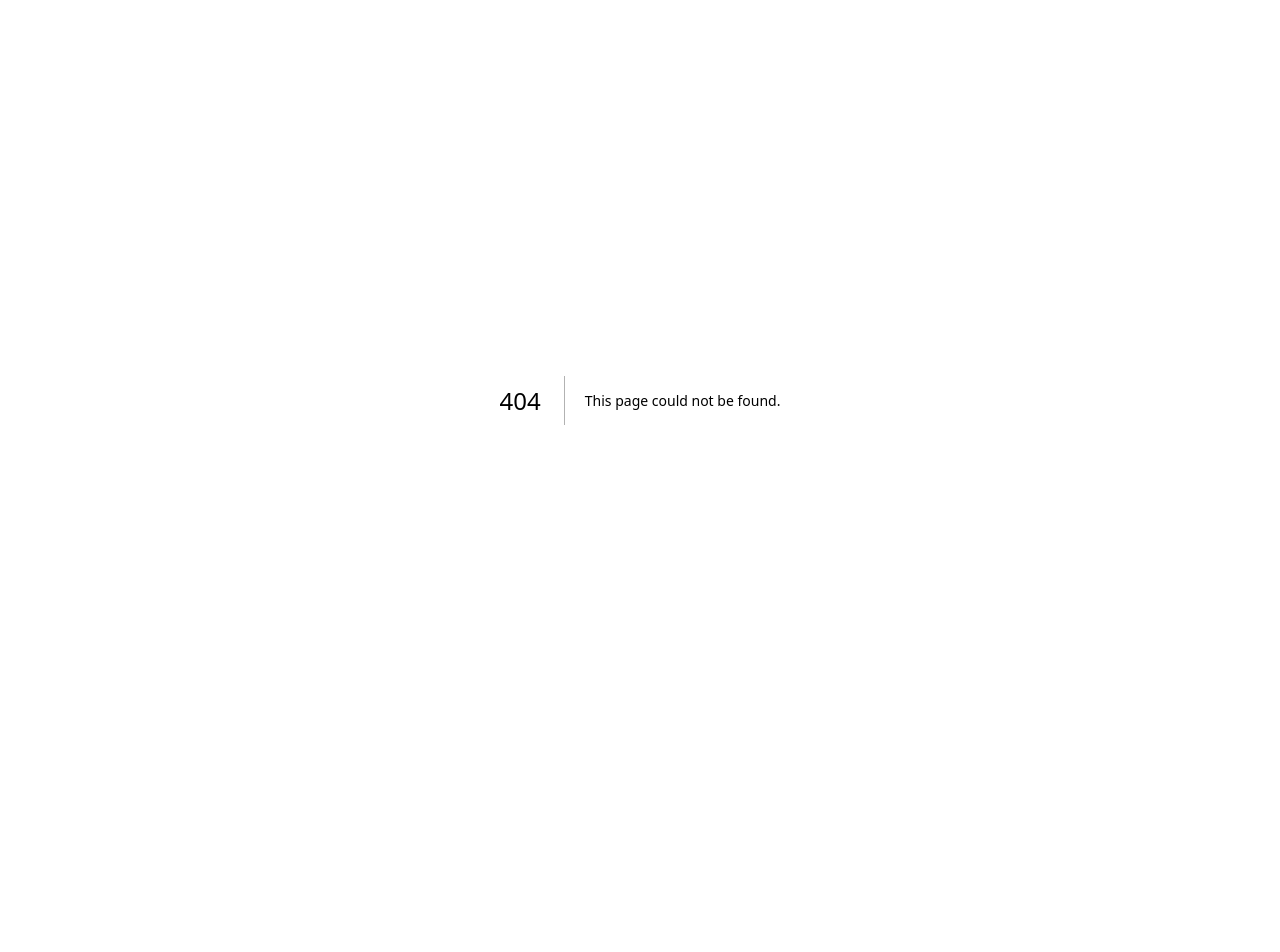
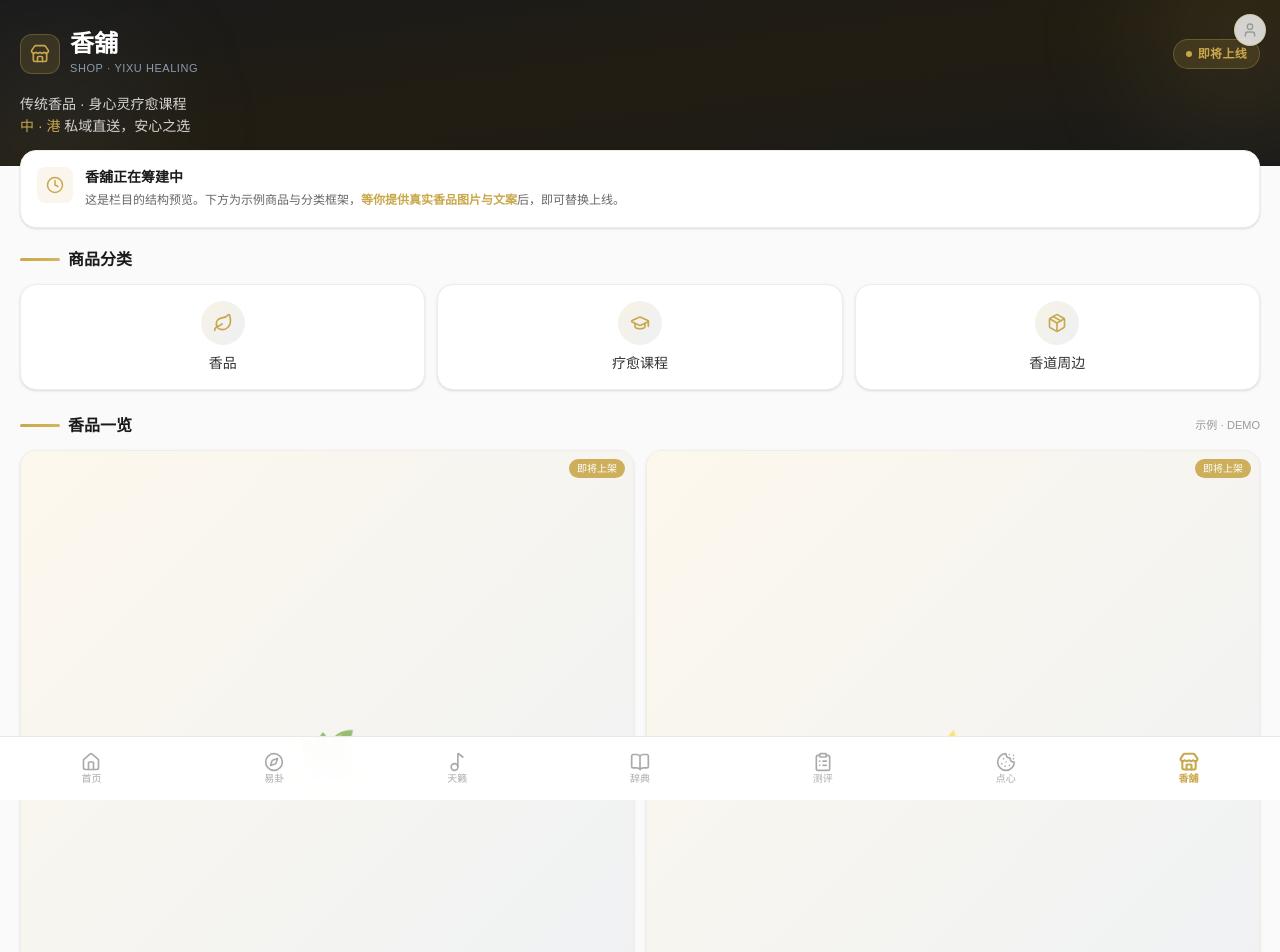
Before and after one commit to coachcactus-cell/yixu-ai, a Next.js app: page /shop in a window 1280 px wide. Before the commit this address had no page. Shown: the top 952 px of the page. Before the commit the page ends 800 px from the top, so only its background shows below. Built offline with nearby package versions, Linux system fonts and the light colour scheme.

Commit message:
feat(shop): 新增「香舖」栏目 Coming Soon 结构预览
- 新增 /shop 路由与 ShopTabPage 组件（金/银品牌色，font-song 标题）
- 底部 tab 栏加入「香舖」入口（Store 图标）
- 展示分类结构 + 示例商品网格占位，标注「即将上线」

```diff
--- a/src/app/(main)/layout.tsx
+++ b/src/app/(main)/layout.tsx
@@ -3,7 +3,7 @@
 import { usePathname, useRouter, useSearchParams } from "next/navigation";
 import { Suspense, useEffect } from "react";
 import Link from "next/link";
-import { Home, BookOpen, ClipboardList, User, Compass, Music2, Cookie } from "lucide-react";
+import { Home, BookOpen, ClipboardList, User, Compass, Music2, Cookie, Store } from "lucide-react";
 import { FullscreenProvider, useFullscreen } from "@/contexts/FullscreenContext";
 
 const TABS = [
@@ -13,6 +13,7 @@ const TABS = [
   { key: "/dict", label: "辞典", icon: BookOpen },
   { key: "/assessment", label: "测评", icon: ClipboardList },
   { key: "/dianxin", label: "点心", icon: Cookie },
+  { key: "/shop", label: "香舖", icon: Store },
 ];
 
 const TAB_REDIRECTS: Record<string, string> = {
@@ -22,6 +23,7 @@ const TAB_REDIRECTS: Record<string, string> = {
   dictionary: "/dict",
   assessment: "/assessment",
   dianxin: "/dianxin",
+  shop: "/shop",
   profile: "/profile",
 };
 
--- /dev/null
+++ b/src/app/(main)/shop/page.tsx
@@ -0,0 +1,7 @@
+"use client";
+
+import ShopTabPage from "@/components/ShopTabPage";
+
+export default function ShopRoutePage() {
+  return <ShopTabPage />;
+}
--- /dev/null
+++ b/src/components/ShopTabPage.tsx
@@ -0,0 +1,164 @@
+"use client";
+
+import { Store, Sparkles, Leaf, Package, GraduationCap, MapPin, Clock } from "lucide-react";
+
+/* ── 商品分类（预览结构，暂未接数据） ── */
+const CATEGORIES = [
+  { key: "incense", label: "香品", icon: Leaf },
+  { key: "course", label: "疗愈课程", icon: GraduationCap },
+  { key: "goods", label: "香道周边", icon: Package },
+];
+
+/* ── 示例商品（DEMO 占位，等你提供真实香品图与文案后替换） ── */
+const SAMPLE_PRODUCTS = [
+  { emoji: "🌿", name: "【示例】海南沉香线香", desc: "天然沉香 · 静心凝神", price: "¥ --", tag: "即将上架" },
+  { emoji: "🕯️", name: "【示例】古法和香香丸", desc: "手作合香 · 随身佩戴", price: "¥ --", tag: "即将上架" },
+  { emoji: "🔥", name: "【示例】篆香体验套装", desc: "含香粉 · 香篆 · 灰押", price: "¥ --", tag: "即将上架" },
+  { emoji: "📿", name: "【示例】祈福香牌", desc: "可佩戴 · 车载 · 家居", price: "¥ --", tag: "即将上架" },
+  { emoji: "📚", name: "【示例】香道入门课", desc: "线上 · 12讲 · 终身回看", price: "¥ --", tag: "即将上架" },
+  { emoji: "🧘", name: "【示例】身心疗愈工作坊", desc: "线下 · 限额小班", price: "¥ --", tag: "即将上架" },
+];
+
+export default function ShopTabPage() {
+  return (
+    <div className="min-h-screen bg-[#fafafa] pb-20">
+      {/* ── Hero 头部 ── */}
+      <div className="relative overflow-hidden bg-gradient-to-br from-[#1a1a1a] via-[#221d12] to-[#1a1a1a] px-5 pt-8 pb-7">
+        {/* 柔光装饰 */}
+        <div className="absolute -top-10 -right-10 w-40 h-40 rounded-full bg-[#c9a84c]/15 blur-3xl pointer-events-none" />
+        <div className="absolute -bottom-12 -left-8 w-44 h-44 rounded-full bg-[#8a9bae]/10 blur-3xl pointer-events-none" />
+
+        <div className="relative flex items-center justify-between">
+          <div className="flex items-center gap-2.5">
+            <div className="w-10 h-10 rounded-xl bg-[#c9a84c]/15 border border-[#c9a84c]/30 flex items-center justify-center">
+              <Store size={20} className="text-[#c9a84c]" />
+            </div>
+            <div>
+              <h1 className="text-2xl font-black font-song text-white leading-none">香舖</h1>
+              <p className="text-[11px] text-[#8a9bae] mt-1 tracking-wider">SHOP · YIXU HEALING</p>
+            </div>
+          </div>
+
+          {/* Coming Soon 状态标 */}
+          <span className="inline-flex items-center gap-1.5 px-3 py-1.5 rounded-full bg-[#c9a84c]/15 border border-[#c9a84c]/30 backdrop-blur-sm">
+            <span className="w-1.5 h-1.5 rounded-full bg-[#c9a84c] animate-pulse" />
+            <span className="text-[#c9a84c] text-xs font-semibold tracking-wide">即将上线</span>
+          </span>
+        </div>
+
+        <p className="relative text-sm text-white/80 mt-4 leading-relaxed">
+          传统香品 · 身心灵疗愈课程<br/>
+          <span className="text-[#c9a84c]">中 · 港</span> 私域直送，安心之选
+        </p>
+      </div>
+
+      {/* ── 上线预告卡 ── */}
+      <div className="px-5 -mt-4 relative z-10">
+        <div className="bg-white rounded-2xl p-4 shadow-sm border border-[#f0ede5] flex items-start gap-3">
+          <div className="w-9 h-9 rounded-lg bg-[#c9a84c]/10 flex items-center justify-center flex-shrink-0">
+            <Clock size={18} className="text-[#c9a84c]" />
+          </div>
+          <div className="flex-1 min-w-0">
+            <h3 className="text-sm font-bold text-[#1a1a1a]">香舖正在筹建中</h3>
+            <p className="text-xs text-[#666] mt-1 leading-relaxed">
+              这是栏目的结构预览。下方为示例商品与分类框架，<strong className="text-[#c9a84c]">等你提供真实香品图片与文案</strong>后，即可替换上线。
+            </p>
+          </div>
+        </div>
+      </div>
+
+      {/* ── 分类预览（结构展示） ── */}
+      <div className="px-5 pt-5">
+        <div className="flex items-center gap-2 mb-3">
+          <span className="accent-line" />
+          <h2 className="text-base font-bold font-song text-[#1a1a1a]">商品分类</h2>
+        </div>
+        <div className="grid grid-cols-3 gap-3">
+          {CATEGORIES.map((cat) => {
+            const Icon = cat.icon;
+            return (
+              <div
+                key={cat.key}
+                className="bg-white rounded-2xl p-4 flex flex-col items-center gap-2 border border-[#f0ede5] shadow-sm"
+              >
+                <div className="w-11 h-11 rounded-full bg-gradient-to-br from-[#c9a84c]/15 to-[#8a9bae]/15 flex items-center justify-center">
+                  <Icon size={20} className="text-[#c9a84c]" />
+                </div>
+                <span className="text-sm font-medium text-[#333]">{cat.label}</span>
+              </div>
+            );
+          })}
+        </div>
+      </div>
+
+      {/* ── 示例商品网格（结构展示） ── */}
+      <div className="px-5 pt-6">
+        <div className="flex items-center justify-between mb-3">
+          <div className="flex items-center gap-2">
+            <span className="accent-line" />
+            <h2 className="text-base font-bold font-song text-[#1a1a1a]">香品一览</h2>
+          </div>
+          <span className="text-[11px] text-[#999]">示例 · DEMO</span>
+        </div>
+
+        <div className="grid grid-cols-2 gap-3">
+          {SAMPLE_PRODUCTS.map((p, i) => (
+            <div
+              key={i}
+              className="bg-white rounded-2xl overflow-hidden border border-[#f0ede5] shadow-sm flex flex-col"
+            >
+              {/* 图片占位（真实图接入后替换为 <img>） */}
+              <div className="relative aspect-square bg-gradient-to-br from-[#fdf8ed] to-[#eef1f4] flex items-center justify-center">
+                <span className="text-5xl opacity-60">{p.emoji}</span>
+                <span className="absolute top-2 right-2 px-2 py-0.5 rounded-full bg-[#c9a84c]/90 text-white text-[10px] font-medium">
+                  {p.tag}
+                </span>
+              </div>
+              <div className="p-3 flex-1 flex flex-col">
+                <h3 className="text-sm font-semibold text-[#1a1a1a] leading-snug line-clamp-2">{p.name}</h3>
+                <p className="text-xs text-[#999] mt-1 leading-relaxed flex-1">{p.desc}</p>
+                <div className="flex items-center justify-between mt-2.5">
+                  <span className="text-base font-bold text-[#c9a84c]">{p.price}</span>
+                  <span className="text-[10px] text-[#aaa]">上架后开放</span>
+                </div>
+              </div>
+            </div>
+          ))}
+        </div>
+      </div>
+
+      {/* ── 私域销售说明 ── */}
+      <div className="px-5 pt-6">
+        <div className="bg-gradient-to-r from-[#c9a84c]/8 to-[#8a9bae]/8 rounded-2xl p-5 border border-[#c9a84c]/15">
+          <div className="flex items-center gap-2 mb-3">
+            <Sparkles size={18} className="text-[#c9a84c]" />
+            <h3 className="text-sm font-bold text-[#1a1a1a]">私域安心购</h3>
+          </div>
+          <div className="space-y-2.5 text-xs text-[#555] leading-relaxed">
+            <div className="flex items-start gap-2">
+              <MapPin size={14} className="text-[#8a9bae] flex-shrink-0 mt-0.5" />
+              <span>主力服务<strong className="text-[#c9a84c]">中、港</strong>市场客户，支持两地配送。</span>
+            </div>
+            <div className="flex items-start gap-2">
+              <Leaf size={14} className="text-[#8a9bae] flex-shrink-0 mt-0.5" />
+              <span>所有香品源自非遗和香工艺，天然原料，安心可溯。</span>
+            </div>
+            <div className="flex items-start gap-2">
+              <Clock size={14} className="text-[#8a9bae] flex-shrink-0 mt-0.5" />
+              <span>上线后可于此直接浏览、下单，或由亦须先生一对一推荐。</span>
+            </div>
+          </div>
+        </div>
+      </div>
+
+      {/* ── 底部预告 ── */}
+      <div className="px-5 pt-6 pb-2 text-center">
+        <p className="text-sm font-song text-[#c9a84c]">一炉好香，静待知音</p>
+        <p className="text-xs text-[#999] mt-1.5 leading-relaxed">
+          香舖即将开放<br/>
+          有意成为首批体验者，可先联系亦须先生
+        </p>
+      </div>
+    </div>
+  );
+}
```
